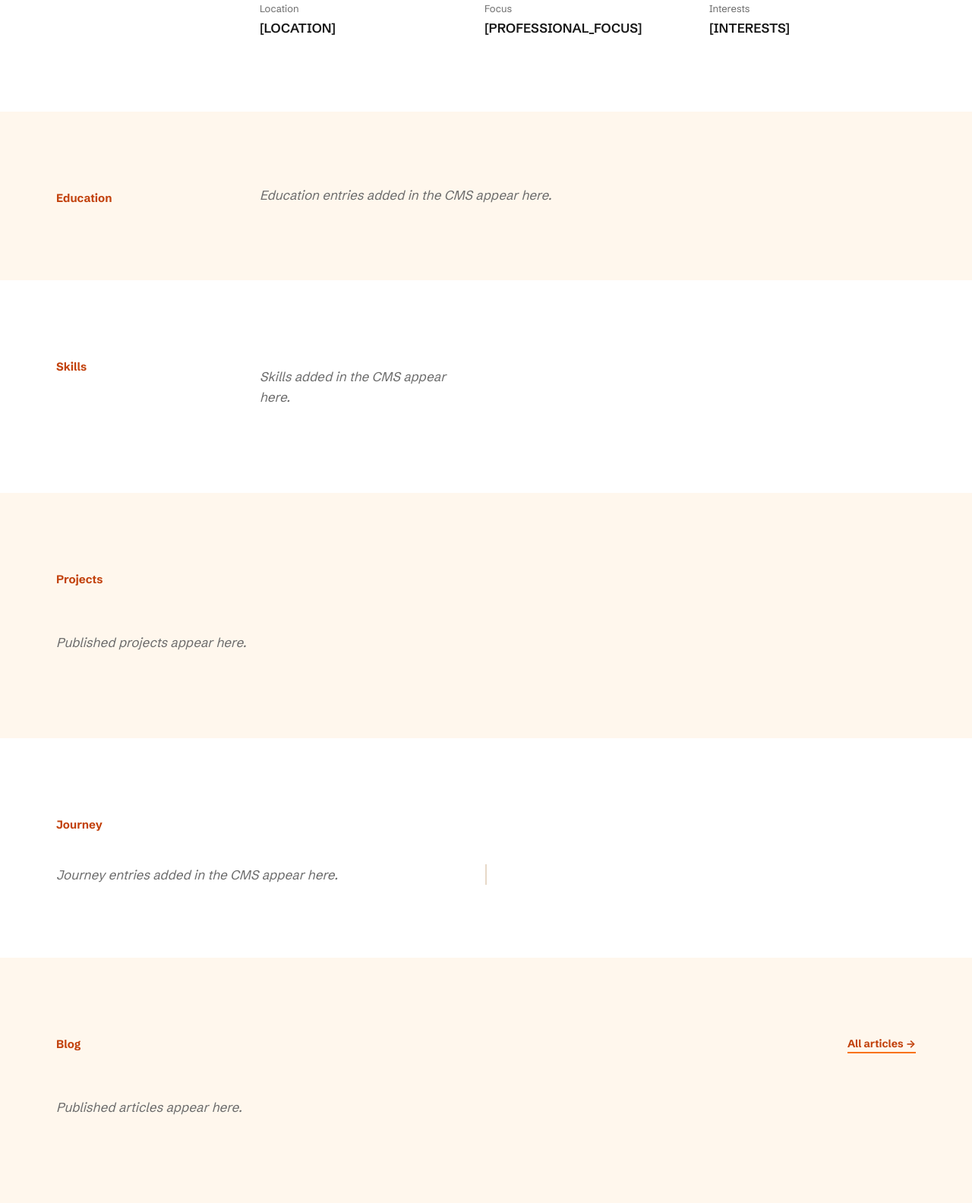
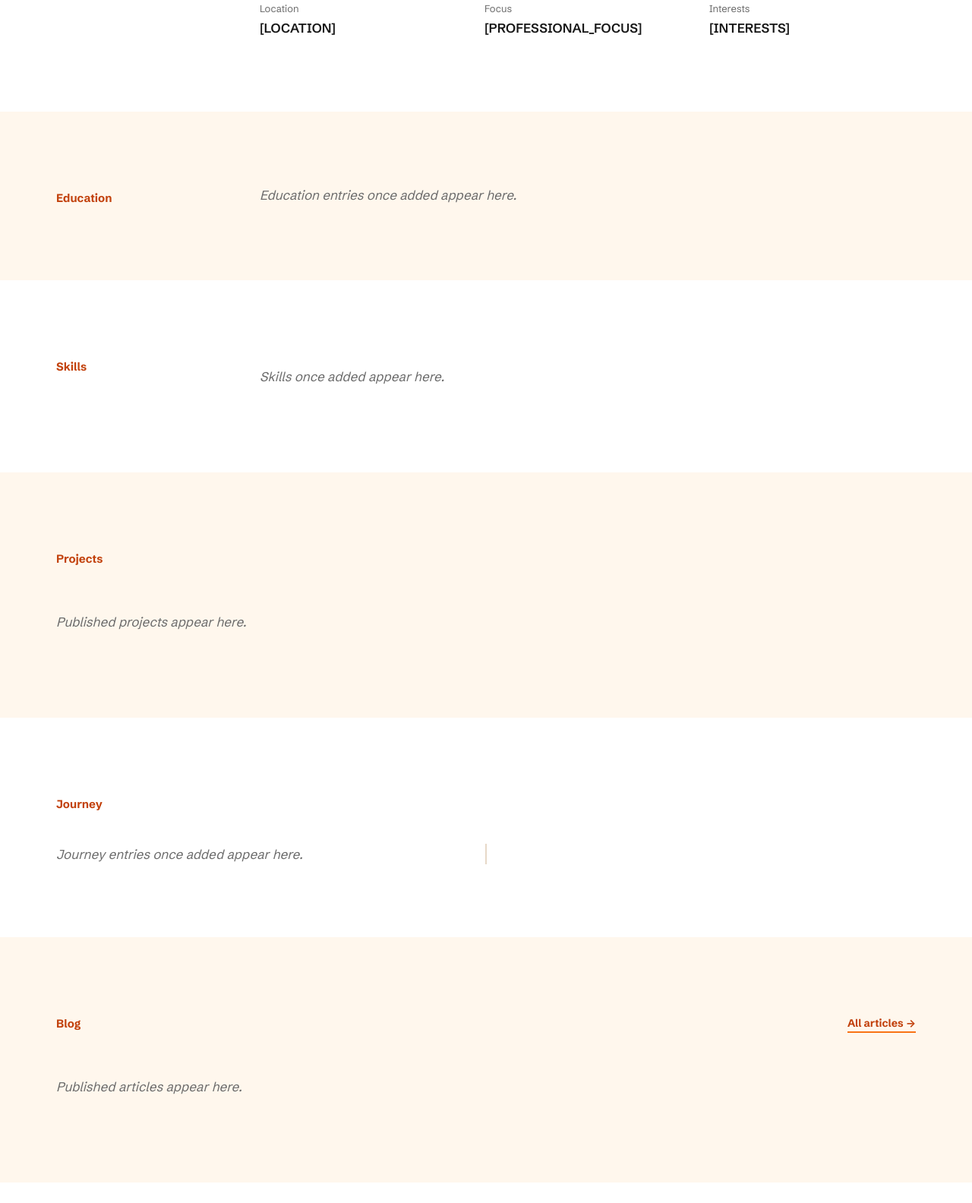
Before and after one commit to harshneyvijay/roshan-portfolio, a Django app: page / in a window 1280 px wide. Shown: the part 1002-2586 px from the top of the page at 76% size. Run offline with Django 5.2, Linux system fonts and the light colour scheme; data comes from the database, SQL or seed files in the repository; data that the repository does not hold is empty.

Commit message:
Update home.html

```diff
--- a/templates/public/home.html
+++ b/templates/public/home.html
@@ -46,7 +46,7 @@
       </div>
       {% if e.logo %}<img class="edu-logo" src="{{ e.logo.url }}" alt="{{ e.institution }} logo" loading="lazy">{% endif %}
     </li>
-    {% empty %}<li class="empty">Education entries added in the CMS appear here.</li>{% endfor %}
+    {% empty %}<li class="empty">Education entries once added appear here.</li>{% endfor %}
   </ol>
 </div></section>
 
@@ -57,7 +57,7 @@
     <div class="skill-col"><h3>{{ cat }}</h3>
       <ul>{% for s in items %}<li>{% if s.icon %}<span class="ico" aria-hidden="true">{{ s.icon }}</span>{% endif %}{{ s.name }}</li>{% endfor %}</ul>
     </div>
-    {% empty %}<p class="empty">Skills added in the CMS appear here.</p>{% endfor %}
+    {% empty %}<p class="empty">Skills once added appear here.</p>{% endfor %}
   </div>
 </div></section>
 
@@ -81,7 +81,7 @@
         {% if j.link|is_real %}<a class="link" href="{{ j.link|href }}" target="_blank" rel="noopener">Learn more</a>{% endif %}
       </article>
     </li>
-    {% empty %}<li class="empty">Journey entries added in the CMS appear here.</li>{% endfor %}
+    {% empty %}<li class="empty">Journey entries once added appear here.</li>{% endfor %}
   </ol>
 </div></section>
 
@@ -102,13 +102,13 @@
     {% if resume.preview_image %}<img src="{{ resume.preview_image.url }}" alt="Preview of {{ resume.title }}" loading="lazy">{% else %}<div class="ph doc"></div>{% endif %}
     <span><strong>{{ resume.title }}</strong><span class="meta">{{ resume.version }} · updated {{ resume.uploaded_at|date:"M Y" }}</span><span class="link">View resume</span></span>
   </a>
-  {% else %}<p class="empty">The active resume appears here once uploaded in the CMS.</p>{% endif %}
+  {% else %}<p class="empty">The resume appears here once uploaded.</p>{% endif %}
 </div></section>
 
 <section class="sec" id="contact"><div class="wrap sec-grid">
   <h2 class="sec-title">Contact</h2>
   <div class="contact">
-    <p class="lead-sm">Have a question or a project in mind? Send a message{% if profile.email|is_real or '@' in profile.email %} or write to <a href="mailto:{{ profile.email }}">{{ profile.email }}</a>{% endif %}.</p>
+    <p class="lead-sm">Have a question or a project in mind? Let's talk here{% if profile.email|is_real or '@' in profile.email %} or write to <a href="mailto:{{ profile.email }}">{{ profile.email }}</a>{% endif %}.</p>
     <form method="post" action="/contact/" class="form">{% csrf_token %}
       <div class="hp" aria-hidden="true"><label>Website<input name="website" tabindex="-1" autocomplete="off"></label></div>
       <label>Name<input name="name" required maxlength="120" autocomplete="name"></label>
```
